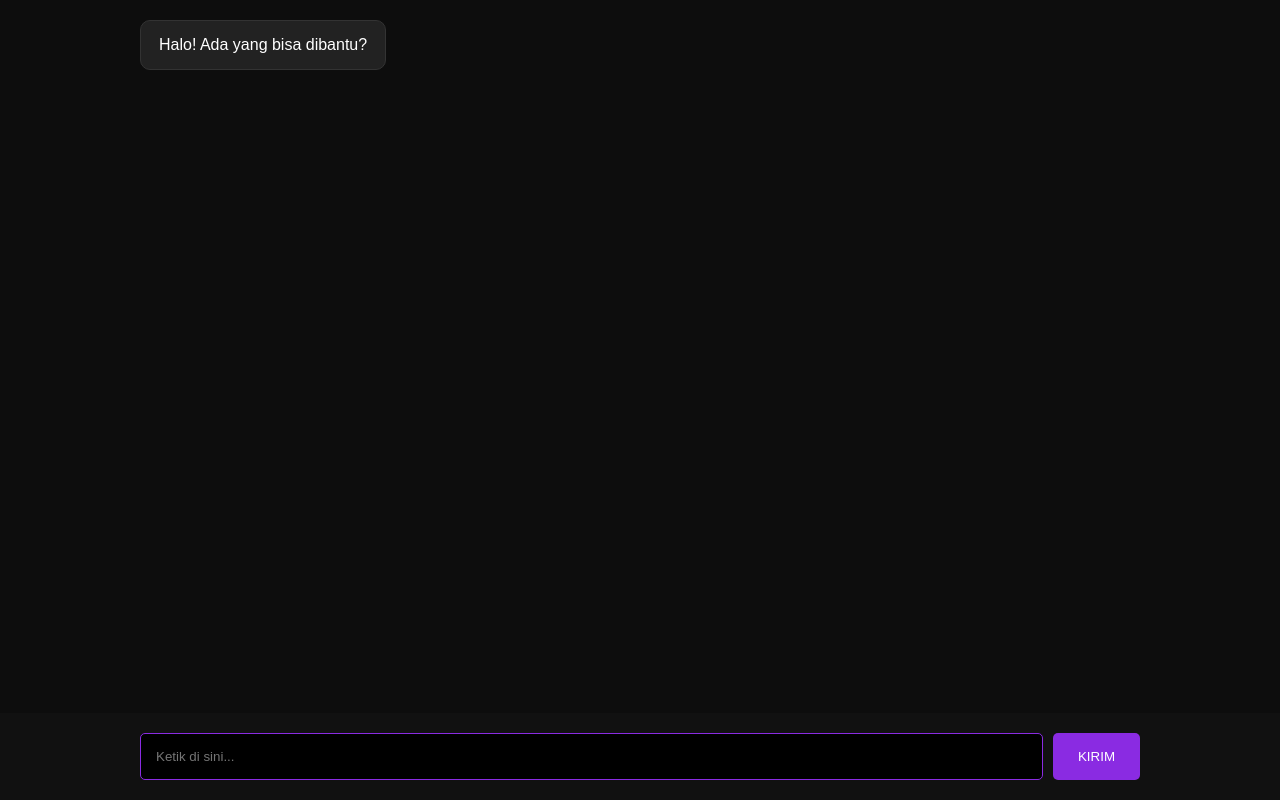
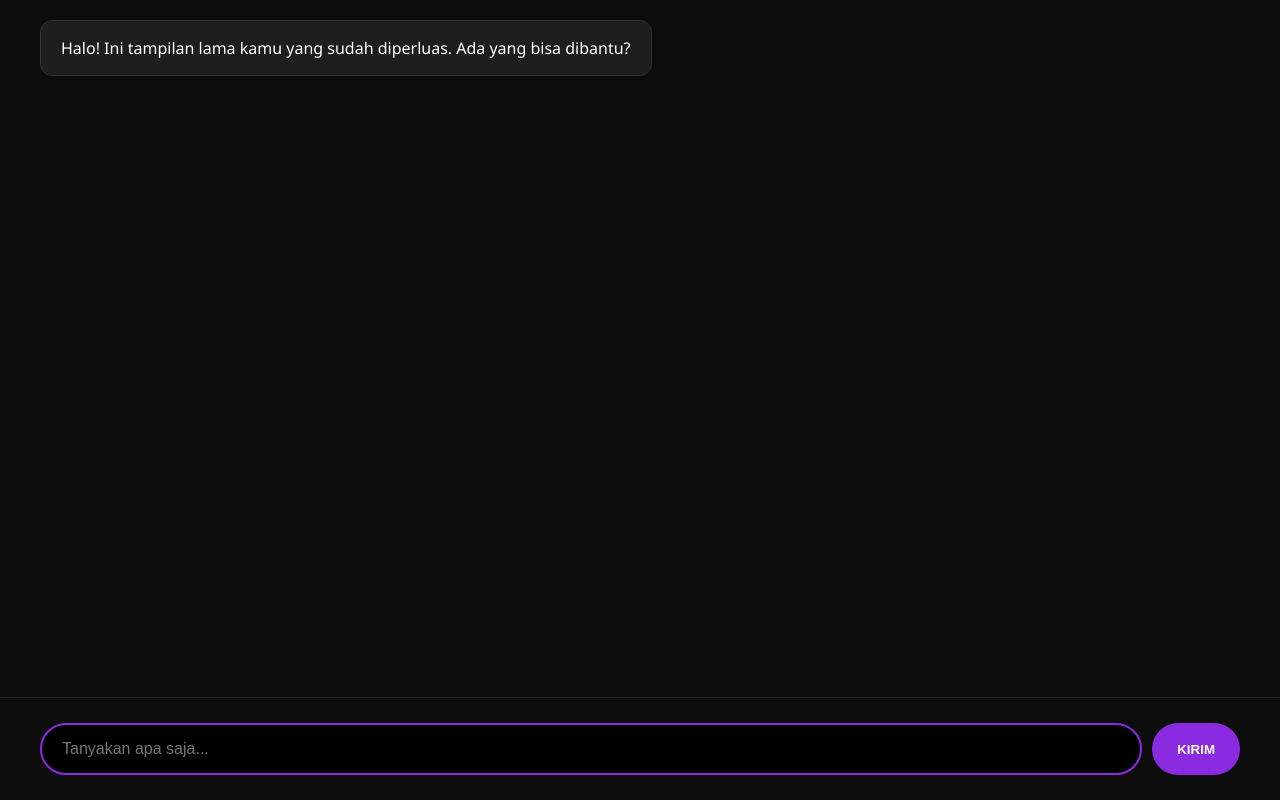
Before and after one commit to chykoananda75-boop/chykoai, a website: page index.html in a window 1280 px wide. Drawn offline with Linux system fonts and the light colour scheme.

Commit message:
Update index.html

```diff
--- a/index.html
+++ b/index.html
@@ -1,21 +1,22 @@
 <!DOCTYPE html>
-<html>
+<html lang="id">
 <head>
     <meta charset="UTF-8">
     <meta name="viewport" content="width=device-width, initial-scale=1.0">
-    <title>Chat AI</title>
+    <title>Chat AI Chyko</title>
     <style>
-        /* Pakai gaya yang lama tapi dibuat luas */
+        /* Gaya dasar punya kamu */
         body {
             background-color: #0d0d0d;
-            color: white;
-            font-family: sans-serif;
+            color: #ffffff;
+            font-family: 'Segoe UI', Tahoma, Geneva, Verdana, sans-serif;
             margin: 0;
             display: flex;
             flex-direction: column;
             height: 100vh;
         }
 
+        /* Container Chat - DIBUAT LUAS */
         #chat-box {
             flex: 1;
             padding: 20px;
@@ -23,64 +24,80 @@
             display: flex;
             flex-direction: column;
             gap: 15px;
-            /* Lebar chat diatur di sini biar luas */
-            max-width: 1000px;
-            margin: 0 auto;
-            width: 95%;
+            width: 100%; /* Penuhin layar */
+            max-width: 1200px; /* Batas maksimal biar gak terlalu lebar di monitor gede */
+            margin: 0 auto; /* Tengahin */
         }
 
+        /* Bubble Chat persis gaya lama kamu */
         .message {
-            padding: 12px 18px;
-            border-radius: 10px;
-            max-width: 85%;
+            padding: 15px 20px;
+            border-radius: 12px;
+            max-width: 85%; /* Lebih lebar ke samping */
             line-height: 1.5;
+            font-size: 16px;
         }
 
-        .ai { background: #222; align-self: flex-start; border: 1px solid #333; }
-        .user { background: #00ffa3; color: black; align-self: flex-end; font-weight: bold; }
+        .ai {
+            background: #1e1e1e;
+            align-self: flex-start;
+            border: 1px solid #333;
+        }
 
+        .user {
+            background: #00ffa3;
+            color: #000;
+            align-self: flex-end;
+            font-weight: bold;
+        }
+
+        /* Area Input di bawah */
         .input-area {
-            padding: 20px;
-            background: #111;
+            padding: 25px;
+            background: #0d0d0d;
             display: flex;
             justify-content: center;
+            border-top: 1px solid #222;
         }
 
         .wrapper {
             display: flex;
             width: 100%;
-            max-width: 1000px;
+            max-width: 1200px; /* Samakan lebarnya dengan chat box */
             gap: 10px;
         }
 
         input {
             flex: 1;
-            padding: 15px;
-            border-radius: 5px;
-            border: 1px solid #8a2be2;
+            padding: 15px 20px;
+            border-radius: 30px; /* Gaya oval punya kamu */
+            border: 2px solid #8a2be2; /* Border ungu neon */
             background: #000;
-            color: white;
+            color: #fff;
+            outline: none;
+            font-size: 16px;
         }
 
         button {
-            padding: 15px 25px;
+            padding: 0 25px;
             background: #8a2be2;
             color: white;
             border: none;
-            border-radius: 5px;
+            border-radius: 30px;
             cursor: pointer;
+            font-weight: bold;
         }
     </style>
 </head>
 <body>
 
     <div id="chat-box">
-        <div class="message ai">Halo! Ada yang bisa dibantu?</div>
+        <div class="message ai">Halo! Ini tampilan lama kamu yang sudah diperluas. Ada yang bisa dibantu?</div>
     </div>
 
     <div class="input-area">
         <div class="wrapper">
-            <input type="text" id="user-input" placeholder="Ketik di sini...">
+            <input type="text" id="user-input" placeholder="Tanyakan apa saja...">
             <button onclick="sendMessage()">KIRIM</button>
         </div>
     </div>
@@ -92,7 +109,7 @@
             const msg = input.value;
             if (!msg) return;
 
-            // Tampilkan pesan user
+            // Tampilkan pesan kamu
             box.innerHTML += `<div class="message user">${msg}</div>`;
             input.value = '';
             box.scrollTop = box.scrollHeight;
@@ -109,14 +126,13 @@
 
                 const data = await response.json();
 
-                // INI KUNCINYA BIAR GAK UNDEFINED:
-                // Dia bakal coba baca 'reply', kalau gak ada baca 'response', kalau gak ada baca 'text'
-                const hasil = data.reply || data.response || data.text || "Gagal baca respon server";
+                // Pake logika "Cari Sampe Dapet" biar gak undefined
+                const hasil = data.reply || data.response || data.text || "Server gak ngirim jawaban";
 
                 box.innerHTML += `<div class="message ai">${hasil}</div>`;
                 box.scrollTop = box.scrollHeight;
             } catch (e) {
-                box.innerHTML += `<div class="message ai" style="color: red;">SERVER ERROR!</div>`;
+                box.innerHTML += `<div class="message ai" style="color: #ff4d4d;">ERROR: Cek CMD di Laptop!</div>`;
             }
         }
     </script>
```
